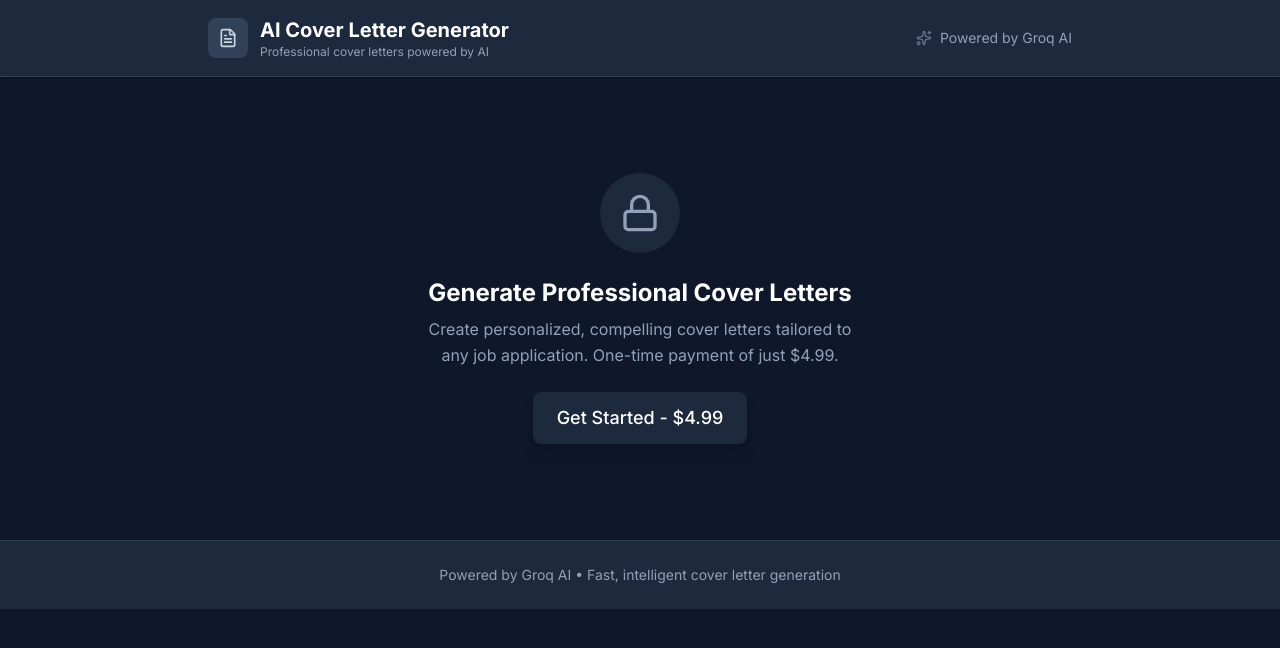
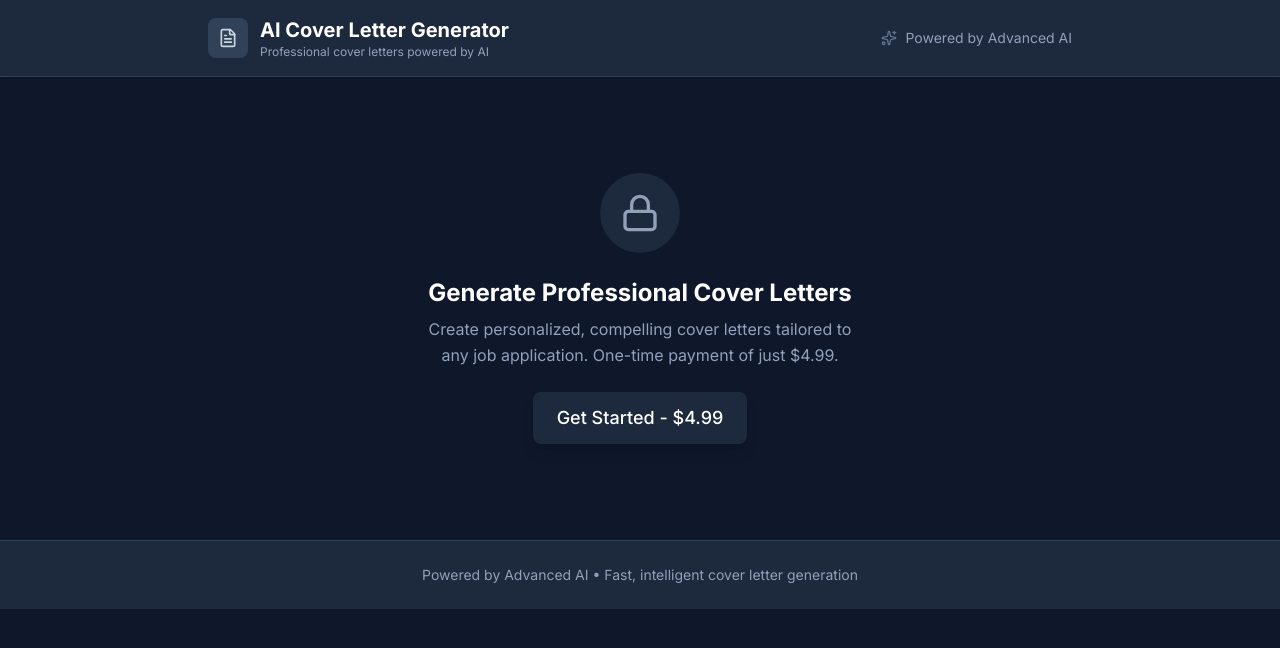
Before and after one commit to tencent-source/ai-cover-letter-generator, a React (Vite) app: page / in a window 1280 px wide. Shown: the top 648 px of the page. Built offline with nearby package versions, Linux system fonts and the light colour scheme; no server answers.

Commit message:
Remove Groq references from UI - use Advanced AI instead

```diff
--- a/src/App.tsx
+++ b/src/App.tsx
@@ -112,7 +112,7 @@ function AppContent() {
 
       <footer className="bg-slate-800 border-t border-slate-700 mt-auto">
         <div className="max-w-4xl mx-auto px-4 py-6 text-center text-sm text-slate-400">
-          <p>Powered by Groq AI • Fast, intelligent cover letter generation</p>
+          <p>Powered by Advanced AI • Fast, intelligent cover letter generation</p>
         </div>
       </footer>
     </div>
--- a/src/components/Header.tsx
+++ b/src/components/Header.tsx
@@ -22,7 +22,7 @@ export function Header() {
 
           <div className="flex items-center gap-2 text-sm text-slate-400">
             <Sparkles className="w-4 h-4 text-slate-500" />
-            <span>Powered by Groq AI</span>
+            <span>Powered by Advanced AI</span>
           </div>
         </div>
       </div>
```
Also changed, not shown: index.html (+1 -1 lines), 1 other file (tests, documents, lock files or other folders).
